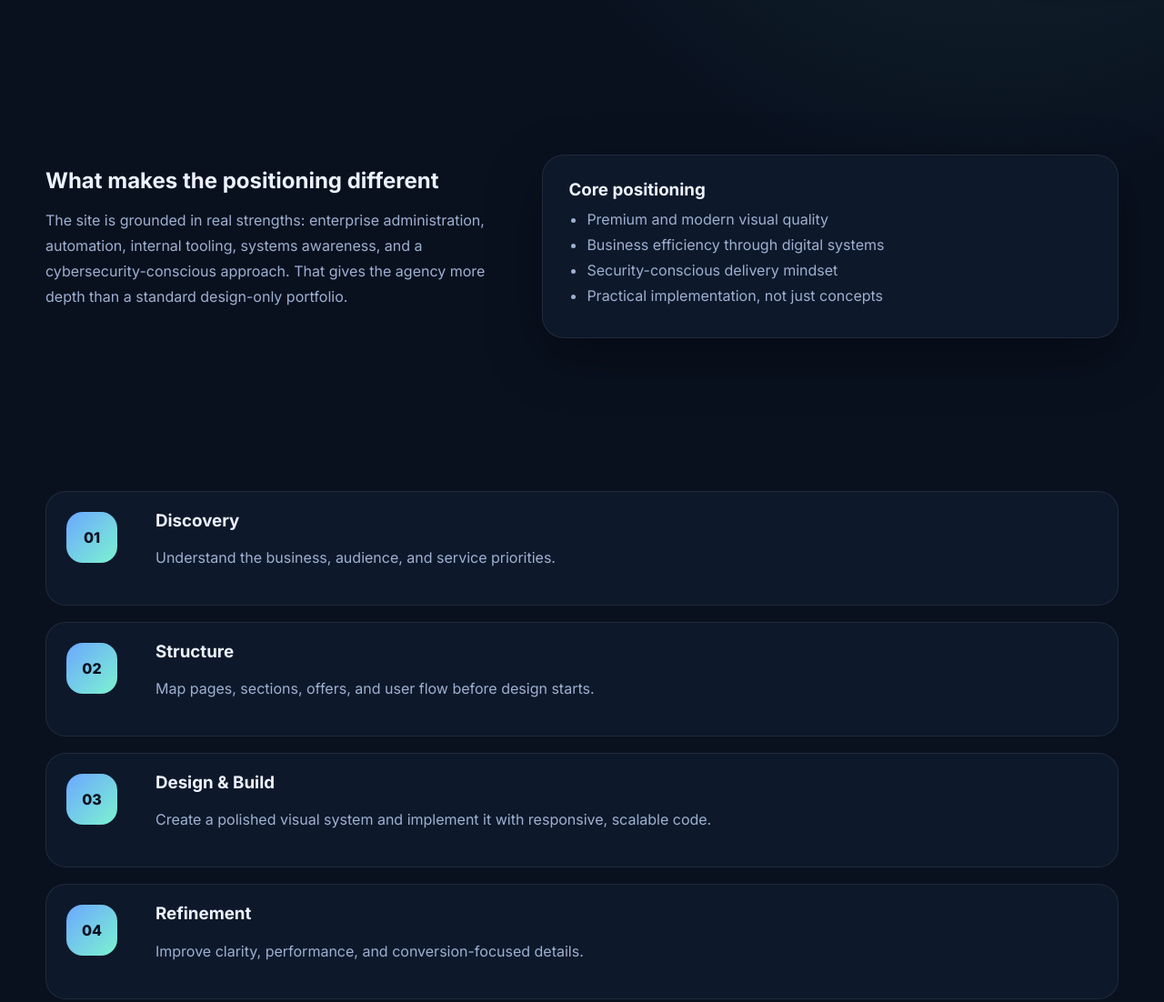
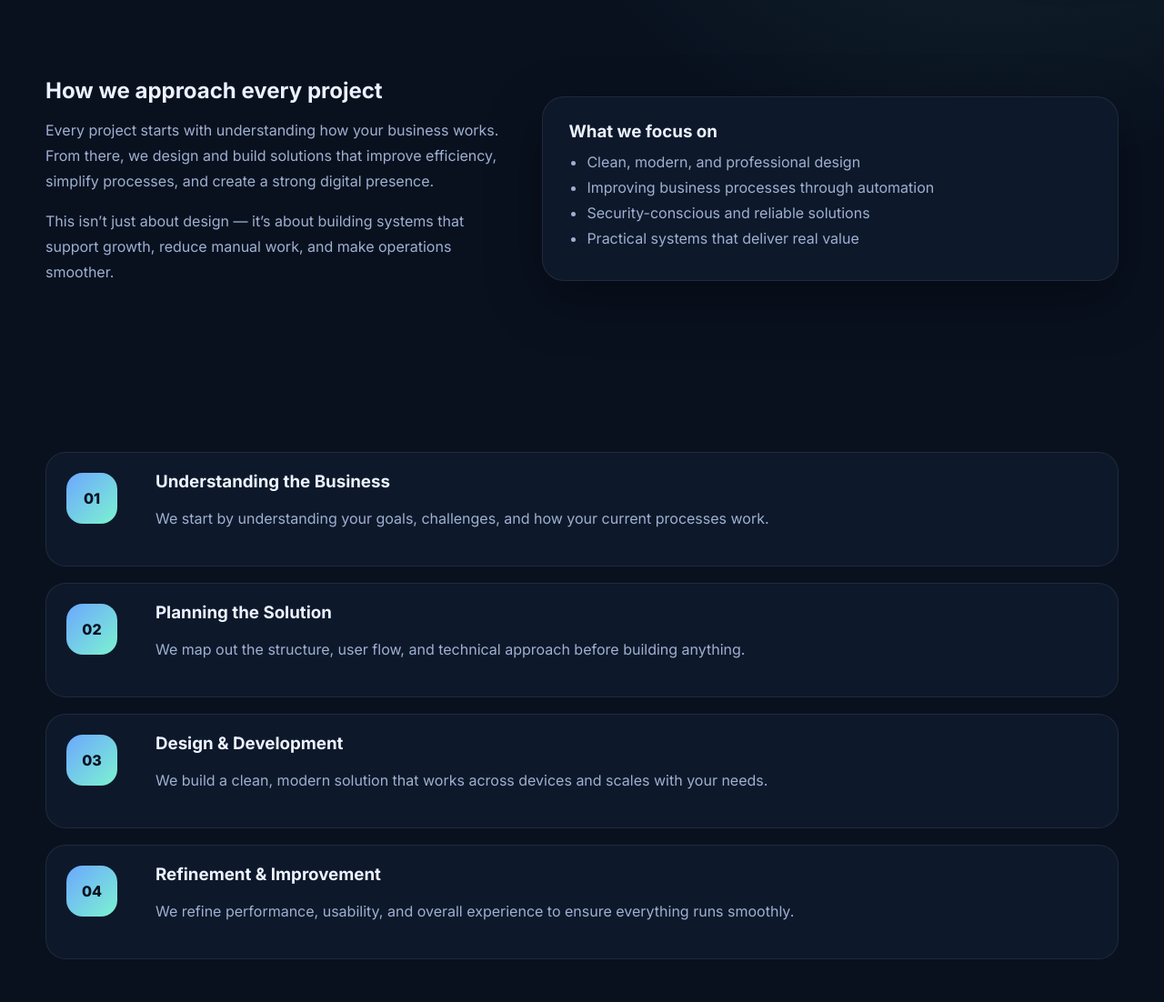
Before and after one commit to UnarineL/Bdt-agency-site, a plain HTML site: page bdt-agency-site-v/about.html in a window 1280 px wide. Shown: the part 839-1941 px from the top of the page at 91% size. Drawn offline with Linux system fonts and the light colour scheme.

Commit message:
Revise about page content and meta description
Updated the description meta tag to reflect the agency's approach and services. Enhanced content in the main sections to better communicate the agency's value proposition and project approach.

```diff
--- a/bdt-agency-site-v/about.html
+++ b/bdt-agency-site-v/about.html
@@ -4,7 +4,7 @@
   <meta charset="UTF-8" />
   <meta name="viewport" content="width=device-width, initial-scale=1.0" />
   <title>About | Blessing DevTech Solutions</title>
-  <meta name="description" content="About Blessing DevTech Solutions and the thinking behind the agency." />
+  <meta name="description" content="About Blessing DevTech Solutions and how we approach building websites, automation, and digital systems for modern businesses." />
   <link rel="preconnect" href="https://fonts.googleapis.com">
   <link rel="preconnect" href="https://fonts.gstatic.com" crossorigin>
   <link href="https://fonts.googleapis.com/css2?family=Inter:wght@400;500;600;700;800&display=swap" rel="stylesheet">
@@ -14,11 +14,82 @@
 </head>
 <body>
 <header class="site-header"><div class="container nav-wrap"><a class="brand" href="/"><span class="brand-mark">BDT</span><span><strong>Blessing DevTech</strong><small>Solutions</small></span></a><button class="menu-toggle">☰</button><nav class="site-nav"><a href="/services">Services</a><a href="/work">Work</a><a href="/about" class="active">About</a><a href="/pricing">Pricing</a><a href="/contact" class="nav-cta">Start a Project</a><button class="theme-toggle">◐</button></nav></div></header>
+
 <main>
-<section class="page-hero section"><div class="container narrow reveal"><p class="eyebrow">ABOUT</p><h1>A modern digital agency concept built around practical skill, strong presentation, and business-minded execution.</h1><p class="lead">Blessing DevTech Solutions is positioned as a premium digital partner for businesses that need more than surface-level design. The focus is on websites, workflows, systems, and solutions that actually support the way a company operates.</p></div></section>
-<section class="section"><div class="container split-grid"><div class="reveal"><h2>What makes the positioning different</h2><p>The site is grounded in real strengths: enterprise administration, automation, internal tooling, systems awareness, and a cybersecurity-conscious approach. That gives the agency more depth than a standard design-only portfolio.</p></div><div class="feature-card reveal delay-1"><h3>Core positioning</h3><ul><li>Premium and modern visual quality</li><li>Business efficiency through digital systems</li><li>Security-conscious delivery mindset</li><li>Practical implementation, not just concepts</li></ul></div></div></section>
-<section class="section"><div class="container timeline"><div class="timeline-item reveal"><span>01</span><div><h3>Discovery</h3><p>Understand the business, audience, and service priorities.</p></div></div><div class="timeline-item reveal delay-1"><span>02</span><div><h3>Structure</h3><p>Map pages, sections, offers, and user flow before design starts.</p></div></div><div class="timeline-item reveal delay-2"><span>03</span><div><h3>Design & Build</h3><p>Create a polished visual system and implement it with responsive, scalable code.</p></div></div><div class="timeline-item reveal delay-3"><span>04</span><div><h3>Refinement</h3><p>Improve clarity, performance, and conversion-focused details.</p></div></div></div></section>
+<section class="page-hero section">
+  <div class="container narrow reveal">
+    <p class="eyebrow">ABOUT</p>
+    <h1>We build digital solutions that help businesses operate better, not just look good.</h1>
+    <p class="lead">
+      Blessing DevTech Solutions focuses on building modern websites, automation tools, and business systems that solve real problems.
+      The goal is simple — create solutions that improve how a business runs, not just how it appears online.
+    </p>
+  </div>
+</section>
+
+<section class="section">
+  <div class="container split-grid">
+    <div class="reveal">
+      <h2>How we approach every project</h2>
+      <p>
+        Every project starts with understanding how your business works. From there, we design and build solutions
+        that improve efficiency, simplify processes, and create a strong digital presence.
+      </p>
+      <p>
+        This isn’t just about design — it’s about building systems that support growth, reduce manual work, and
+        make operations smoother.
+      </p>
+    </div>
+
+    <div class="feature-card reveal delay-1">
+      <h3>What we focus on</h3>
+      <ul>
+        <li>Clean, modern, and professional design</li>
+        <li>Improving business processes through automation</li>
+        <li>Security-conscious and reliable solutions</li>
+        <li>Practical systems that deliver real value</li>
+      </ul>
+    </div>
+  </div>
+</section>
+
+<section class="section">
+  <div class="container timeline">
+    <div class="timeline-item reveal">
+      <span>01</span>
+      <div>
+        <h3>Understanding the Business</h3>
+        <p>We start by understanding your goals, challenges, and how your current processes work.</p>
+      </div>
+    </div>
+
+    <div class="timeline-item reveal delay-1">
+      <span>02</span>
+      <div>
+        <h3>Planning the Solution</h3>
+        <p>We map out the structure, user flow, and technical approach before building anything.</p>
+      </div>
+    </div>
+
+    <div class="timeline-item reveal delay-2">
+      <span>03</span>
+      <div>
+        <h3>Design & Development</h3>
+        <p>We build a clean, modern solution that works across devices and scales with your needs.</p>
+      </div>
+    </div>
+
+    <div class="timeline-item reveal delay-3">
+      <span>04</span>
+      <div>
+        <h3>Refinement & Improvement</h3>
+        <p>We refine performance, usability, and overall experience to ensure everything runs smoothly.</p>
+      </div>
+    </div>
+  </div>
+</section>
 </main>
+
 <footer class="site-footer">
   <div class="container footer-grid">
     <div class="footer-meta">
@@ -49,9 +120,10 @@
     </div>
   </div>
   <div class="container footer-bottom">
-    <p>© <span data-current-year></span> Blessing DevTech Solutions. Premium sample website prepared for client presentation.</p>
+    <p>© <span data-current-year></span> Blessing DevTech Solutions. All rights reserved.</p>
   </div>
 </footer>
+
 <script src="script.js"></script>
 </body>
 </html>
```
